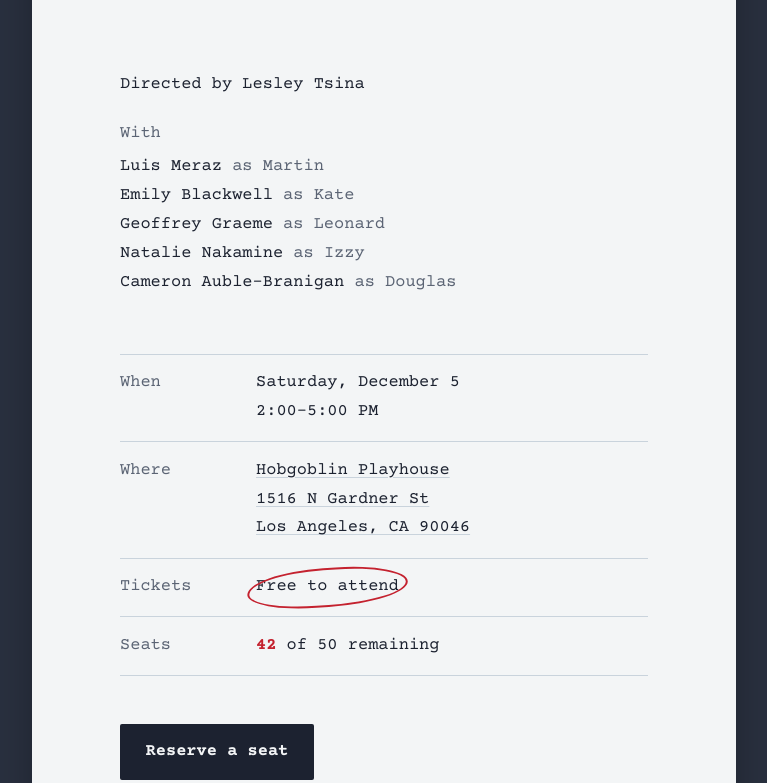
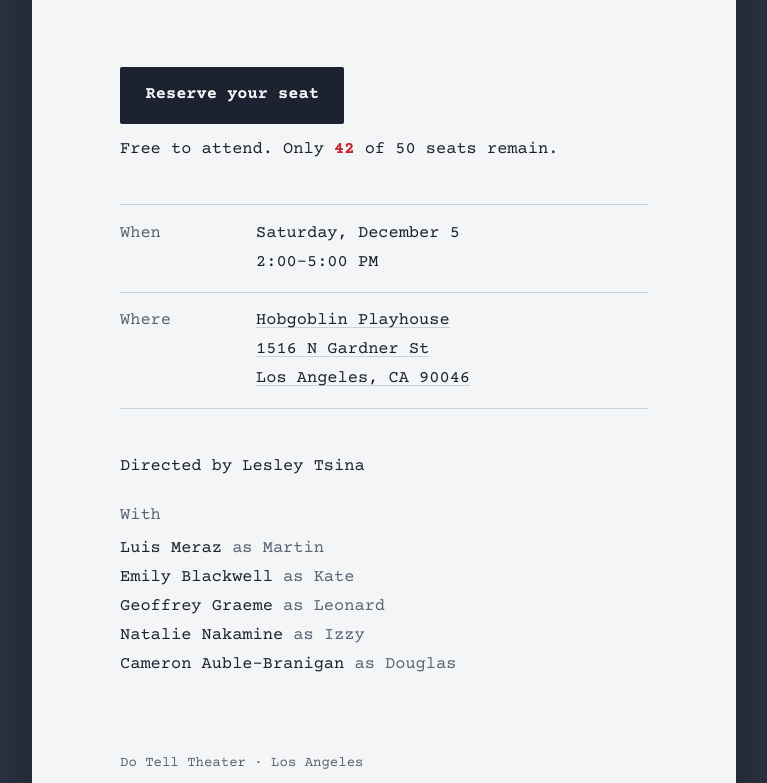
Before and after one commit to lmeraz/dotelltheater.github.io, a plain HTML site: page index.html in a window 1280 px wide. Shown: the part 457-1240 px from the top of the page, without its empty margins (256-1023 px from the left). Drawn offline with nearby package versions, Linux system fonts and the light colour scheme.

Commit message:
feat: move reserve button and seat count above the fold
Co-Authored-By: Claude Opus 5.5 <noreply@anthropic.com>

```diff
--- a/index.html
+++ b/index.html
@@ -123,7 +123,7 @@
     }
 
     .details {
-      margin: 3.5rem 0 0;
+      margin: 2.5rem 0 0;
       border-top: 1px solid var(--rule);
     }
 
@@ -146,19 +146,8 @@
 
     .row a:hover { text-decoration-color: var(--ink); }
 
-    .free {
-      position: relative;
-      display: inline-block;
-    }
-
-    .free::after {
-      content: "";
-      position: absolute;
-      inset: -.3em -.55em;
-      border: 2px solid var(--pencil);
-      border-radius: 50% 46% 52% 44% / 58% 50% 54% 46%;
-      transform: rotate(-4deg);
-      pointer-events: none;
+    .seats {
+      margin: 0;
     }
 
     .seats-left {
@@ -167,11 +156,11 @@
     }
 
     .cta {
-      margin-top: 3rem;
+      margin-top: 2.5rem;
       display: flex;
       flex-wrap: wrap;
       align-items: center;
-      gap: 1rem 1.5rem;
+      gap: .75rem 1.5rem;
     }
 
     .button {
@@ -210,7 +199,12 @@
 
     @media (max-width: 480px) {
       body { padding-left: 0; padding-right: 0; padding-top: 0; }
-      .page { box-shadow: none; min-height: 100vh; }
+      .page { box-shadow: none; min-height: 100vh; padding-top: 32px; }
+      .presenter { margin-bottom: 2rem; }
+      .kind { margin-top: 1rem; }
+      .cta { margin-top: 1.75rem; }
+      .seats { width: 100%; text-align: center; }
+      .details { margin-top: 1.5rem; }
       .row { grid-template-columns: 1fr; gap: 0; }
       .button { width: 100%; text-align: center; }
     }
@@ -224,16 +218,10 @@
     <p class="byline">by Theresa Rebeck</p>
     <p class="note kind">a staged reading</p>
 
-    <div class="credits">
-      <p>Directed by Lesley Tsina</p>
-      <p class="with">With</p>
-      <ul class="cast">
-        <li>Luis Meraz <span class="role">as Martin</span></li>
-        <li>Emily Blackwell <span class="role">as Kate</span></li>
-        <li>Geoffrey Graeme <span class="role">as Leonard</span></li>
-        <li>Natalie Nakamine <span class="role">as Izzy</span></li>
-        <li>Cameron Auble-Branigan <span class="role">as Douglas</span></li>
-      </ul>
+    <div class="cta">
+      <a class="button" href="https://forms.gle/zif6zaYz6oXnU5x8A" target="_blank" rel="noopener">Reserve your seat</a>
+      <!-- Update the number below as people register -->
+      <p class="seats">Free to attend. Only <span class="seats-left">42</span> of 50 seats remain.</p>
     </div>
 
     <dl class="details">
@@ -247,19 +235,18 @@
           <a href="https://maps.google.com/?q=Hobgoblin+Playhouse+1516+N+Gardner+St+Los+Angeles+CA+90046" target="_blank" rel="noopener">Hobgoblin Playhouse<br>1516 N Gardner St<br>Los Angeles, CA 90046</a>
         </dd>
       </div>
-      <div class="row">
-        <dt>Tickets</dt>
-        <dd><span class="free">Free to attend</span></dd>
-      </div>
-      <div class="row">
-        <dt>Seats</dt>
-        <!-- Update the number below as people register -->
-        <dd><span class="seats-left">42</span> of 50 remaining</dd>
-      </div>
     </dl>
 
-    <div class="cta">
-      <a class="button" href="https://forms.gle/zif6zaYz6oXnU5x8A" target="_blank" rel="noopener">Reserve a seat</a>
+    <div class="credits">
+      <p>Directed by Lesley Tsina</p>
+      <p class="with">With</p>
+      <ul class="cast">
+        <li>Luis Meraz <span class="role">as Martin</span></li>
+        <li>Emily Blackwell <span class="role">as Kate</span></li>
+        <li>Geoffrey Graeme <span class="role">as Leonard</span></li>
+        <li>Natalie Nakamine <span class="role">as Izzy</span></li>
+        <li>Cameron Auble-Branigan <span class="role">as Douglas</span></li>
+      </ul>
     </div>
 
     <footer>
```
